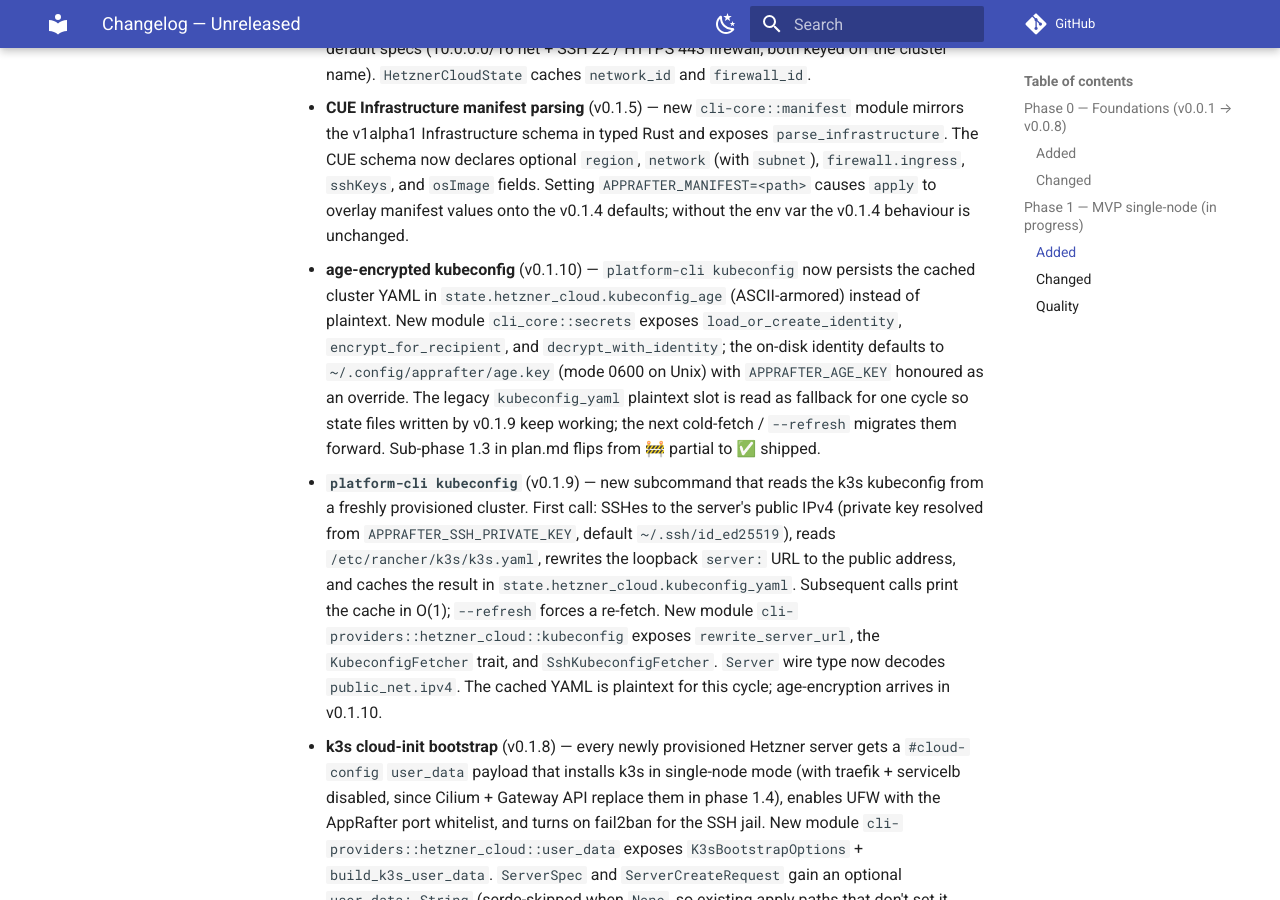
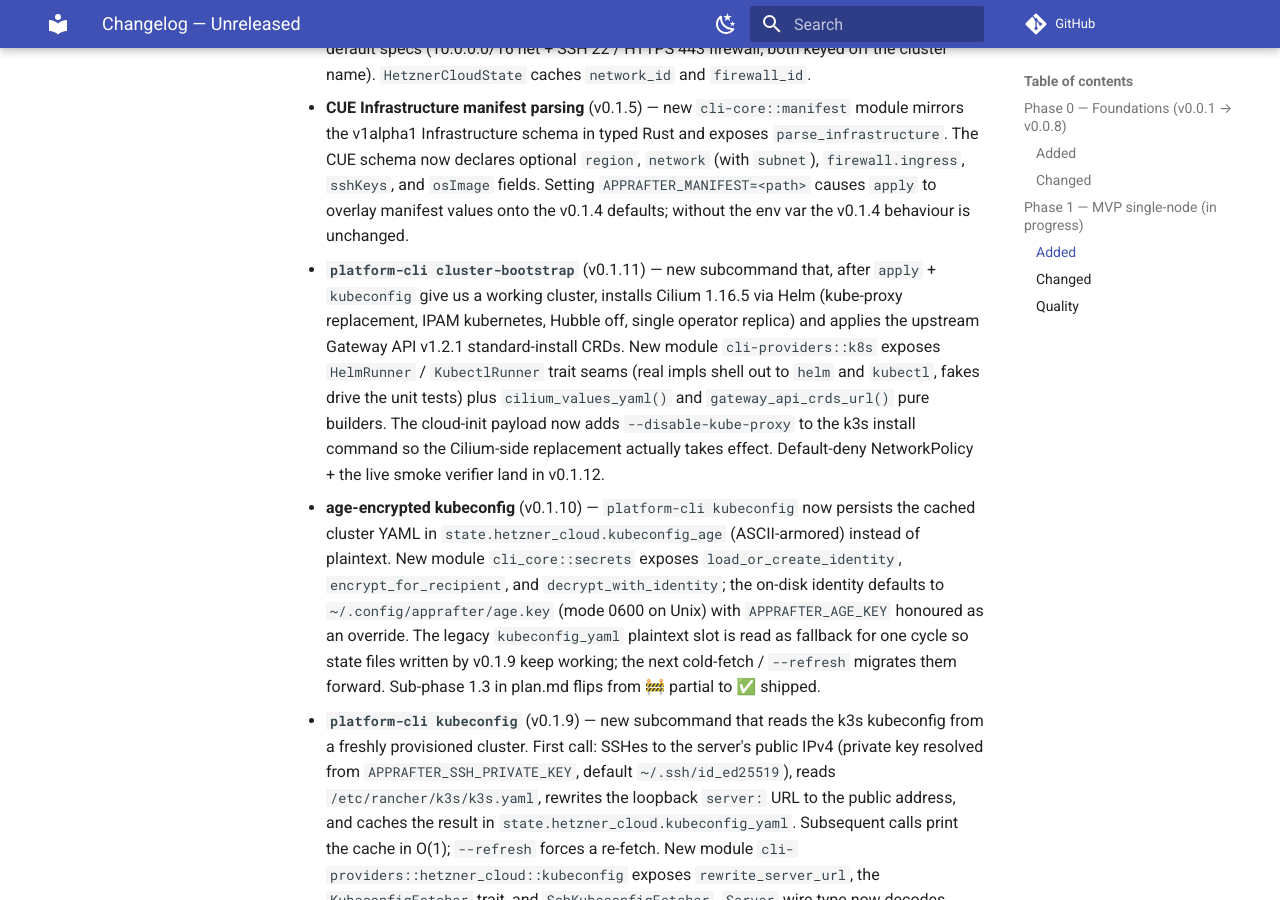
Before and after one commit to AppRafter/apprafter, an MkDocs documentation site: the page built from docs/changelog/UNRELEASED.md, in a window 1280 px wide and 900 px high, scrolled down 2335 px. Built offline with MkDocs 1.6.1 and Material for MkDocs 9.7.7, drawn with Linux system fonts in a browser that asks for light colours; comment, search, counter and statistics services are not loaded.

Commit message:
docs: close 1.4a (Cilium + Gateway API CRDs) for v0.1.11
- cli/README.md: new "Bootstrapping Cilium + Gateway API" section
  with the 3-command flow and the helm/kubectl PATH requirement.
- plan.md: sub-phase 1.4 now 🚧 partial; v0.1.11 поставка ticked
  off; v0.1.12 поставка scoped (NetworkPolicy + smoke).
- docs/changelog/UNRELEASED.md: v0.1.11 entry under Phase 1 / Added.

Co-Authored-By: Claude Opus 4.7 (1M context) <noreply@anthropic.com>

```diff
--- a/docs/changelog/UNRELEASED.md
+++ b/docs/changelog/UNRELEASED.md
@@ -113,6 +113,18 @@ the `0.0.x` series; semver starts at 1.0.
   Setting `APPRAFTER_MANIFEST=<path>` causes `apply` to overlay
   manifest values onto the v0.1.4 defaults; without the env var
   the v0.1.4 behaviour is unchanged.
+- **`platform-cli cluster-bootstrap`** (v0.1.11) — new subcommand
+  that, after `apply` + `kubeconfig` give us a working cluster,
+  installs Cilium 1.16.5 via Helm (kube-proxy replacement, IPAM
+  kubernetes, Hubble off, single operator replica) and applies the
+  upstream Gateway API v1.2.1 standard-install CRDs. New module
+  `cli-providers::k8s` exposes `HelmRunner` / `KubectlRunner`
+  trait seams (real impls shell out to `helm` and `kubectl`,
+  fakes drive the unit tests) plus `cilium_values_yaml()` and
+  `gateway_api_crds_url()` pure builders. The cloud-init payload
+  now adds `--disable-kube-proxy` to the k3s install command so the
+  Cilium-side replacement actually takes effect. Default-deny
+  NetworkPolicy + the live smoke verifier land in v0.1.12.
 - **age-encrypted kubeconfig** (v0.1.10) — `platform-cli kubeconfig`
   now persists the cached cluster YAML in
   `state.hetzner_cloud.kubeconfig_age` (ASCII-armored) instead of
```
Also changed, not shown: cli/README.md (+26 -0 lines), plan.md (+15 -8 lines).
